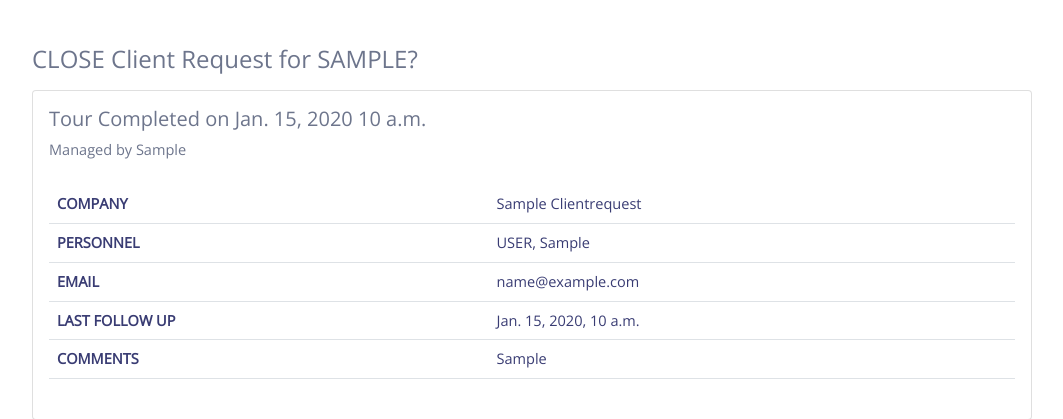
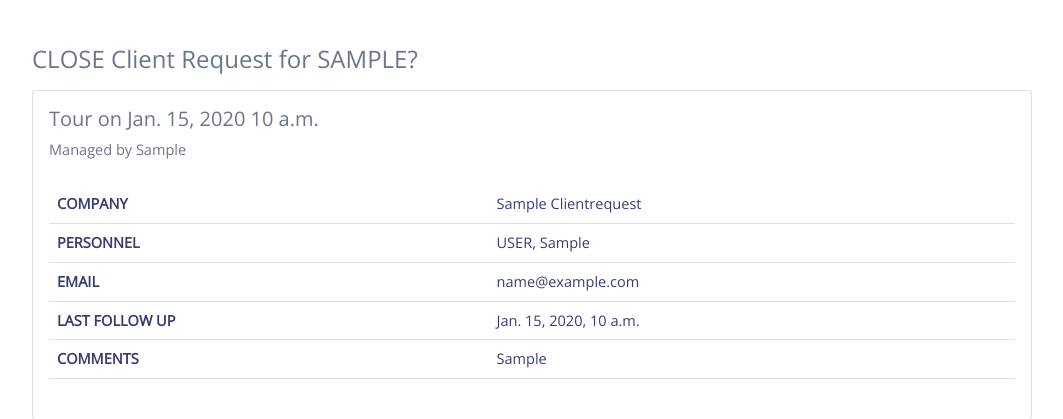
Before and after one commit to suipingooi/generalroom, a Django app: page /tenants/delete/1 in a window 1280 px wide. Shown: the part 131-550 px from the top of the page, without its empty margins (108-1171 px from the left). Run offline with Django 3.2, Linux system fonts and the light colour scheme; tables that the repository leaves empty hold one stand-in row (values such as "Sample post").

Commit message:
removed 'completed'

```diff
--- a/tenants/templates/tenants/client_delete-template.html
+++ b/tenants/templates/tenants/client_delete-template.html
@@ -5,7 +5,7 @@
     <h4 class="mt-5 mb-3">CLOSE Client Request for {{cr_to_del.space_needed|upper}}?</h4>
     <div class="card">
         <div class="card-body">
-            <h5 class="card-title">Tour Completed on {{cr_to_del.viewing_date}} {{cr_to_del.viewing_time}}</h5>
+            <h5 class="card-title">Tour on {{cr_to_del.viewing_date}} {{cr_to_del.viewing_time}}</h5>
             <p class="card-text">
                 Managed by {{cr_to_del.remarks.manager|capfirst}}
                 <table class="table deltable">
```
